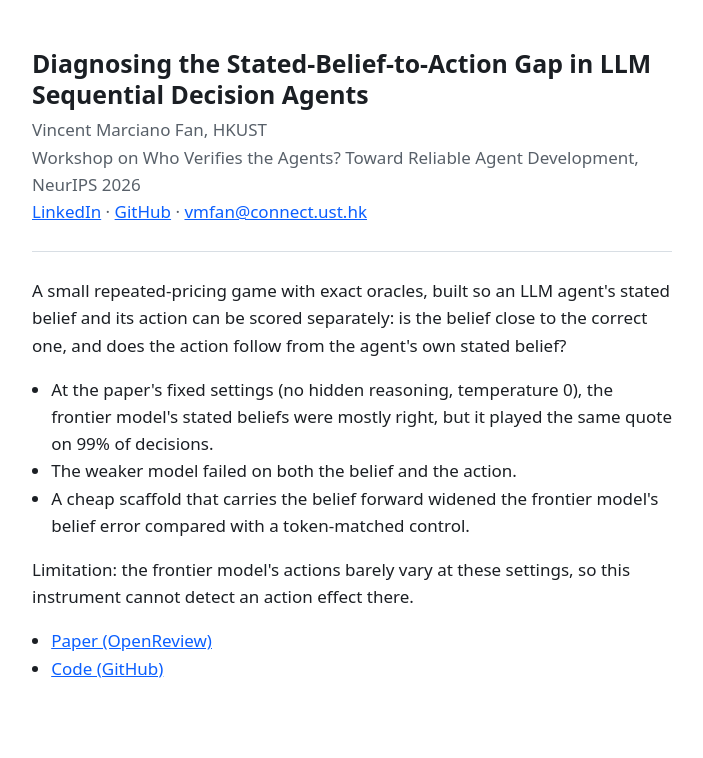
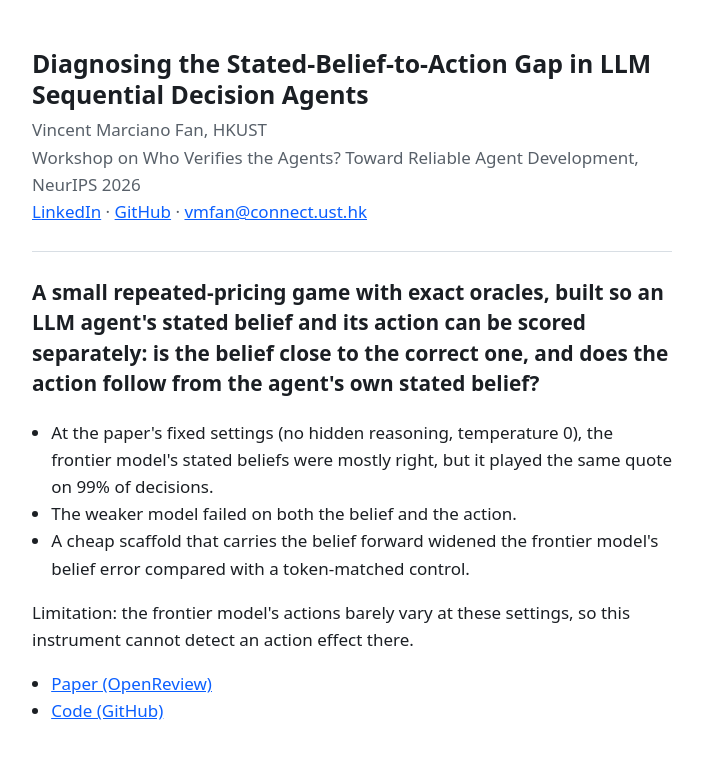
Before and after one commit to vmfan/akrasia-poster, a plain HTML site: page index.html in a window 1280 px wide. Shown: the whole page, without its empty margins (288-991 px from the left). Drawn offline with Linux system fonts and the light colour scheme.

Commit message:
Enlarge summary paragraph on landing page
Co-Authored-By: Claude Sonnet 5.5 <noreply@anthropic.com>

```diff
--- a/index.html
+++ b/index.html
@@ -18,6 +18,7 @@
   a { color:var(--link); }
   ul { padding-left:1.2rem; }
   .soon { color:var(--muted); }
+  .lead { font-size:1.3rem; line-height:1.45; font-weight:600; }
 </style>
 </head>
 <body>
@@ -26,7 +27,7 @@
   Workshop on Who Verifies the Agents? Toward Reliable Agent Development, NeurIPS 2026<br>
   <a href="https://www.linkedin.com/in/vincent-marciano/">LinkedIn</a> &middot; <a href="https://github.com/vmfan">GitHub</a> &middot; <a href="mailto:vmfan@connect.ust.hk">vmfan@connect.ust.hk</a></p>
   <hr>
-  <p>A small repeated-pricing game with exact oracles, built so an LLM agent's stated belief and its action can be scored separately: is the belief close to the correct one, and does the action follow from the agent's own stated belief?</p>
+  <p class="lead">A small repeated-pricing game with exact oracles, built so an LLM agent's stated belief and its action can be scored separately: is the belief close to the correct one, and does the action follow from the agent's own stated belief?</p>
   <ul>
     <li>At the paper's fixed settings (no hidden reasoning, temperature 0), the frontier model's stated beliefs were mostly right, but it played the same quote on 99% of decisions.</li>
     <li>The weaker model failed on both the belief and the action.</li>
```
